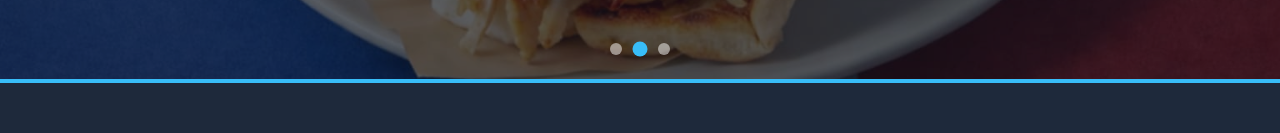
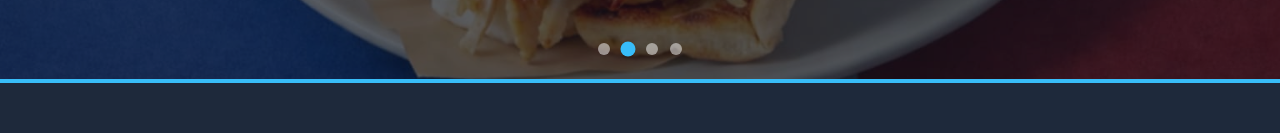
Before and after one commit to panoskoul108/hellas-aalborg-web, a Next.js app: page / in a window 1280 px wide. Shown: the part 630-763 px from the top of the page. Built offline with nearby package versions, Linux system fonts and the light colour scheme.

Commit message:
Update page.tsx

```diff
--- a/app/page.tsx
+++ b/app/page.tsx
@@ -253,7 +253,8 @@ const menuItems = [
 const heroImages = [
   "/foto1.jpg",
   "/foto2.jpg",
-  "/foto3.jpg"
+  "/foto3.jpg",
+  "/foto4.jpg"
 ];
 
 export default function Home() {
```
